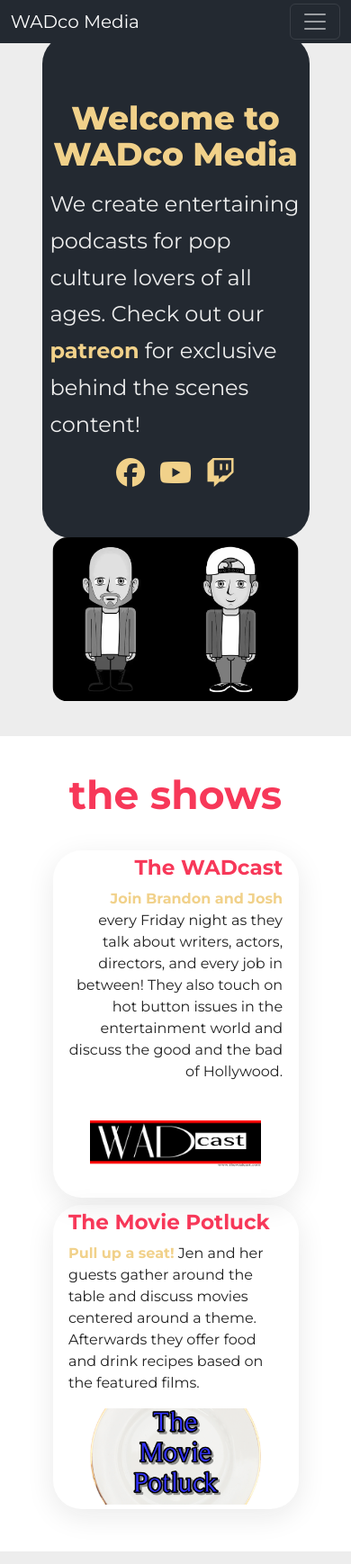
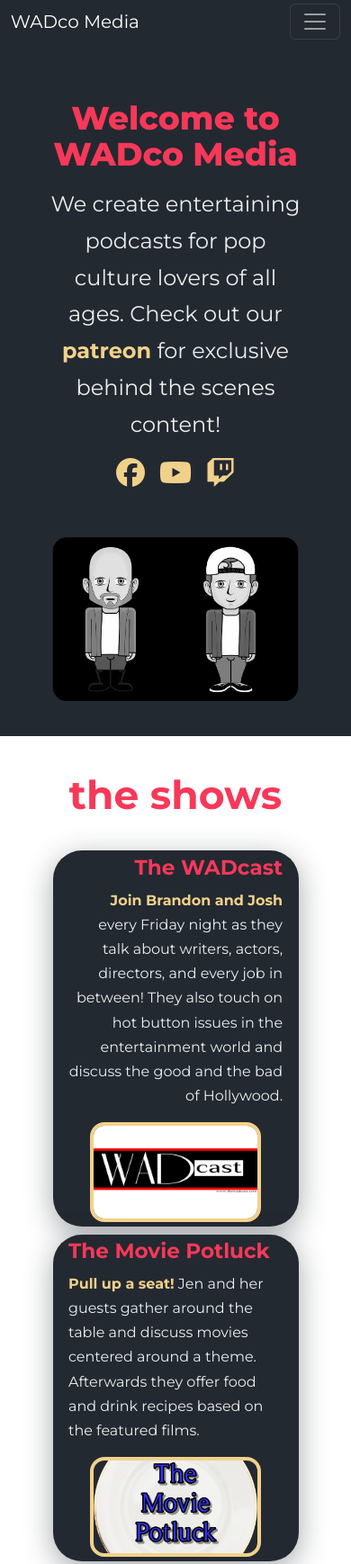
Before and after one commit to kevinjordan1994/wadco-website, a plain HTML site: page index.html in a window 390 px wide. Shown: the top 1738 px of the page at 90% size. Drawn offline with nearby package versions, Linux system fonts and the light colour scheme.

Commit message:
updated colors

```diff
--- a/style.css
+++ b/style.css
@@ -53,7 +53,7 @@ h3 {
   text-align: left;
   margin-bottom: 2rem;
   line-height: 1.1;
-  color: var(--secondary-color);
+  color: var(--primary-color);
 }
 
 #title p {
@@ -88,7 +88,8 @@ h3 {
 }
 
 #title .fa-brands:hover {
-  color: var(--primary-color);
+  color: var(--secondary-color);
+  text-shadow: 0 0 1rem #f1d08a75;
   font-size: 2rem;
   text-decoration: none;
   transition: all 0.3s ease;
@@ -113,6 +114,10 @@ h3 {
     justify-content: center;
   } */
 
+  #title {
+    background-color: var(--darkest);
+  }
+
   .title-headline {
     text-align: center;
     font-size: 2.25rem;
@@ -130,6 +135,10 @@ h3 {
     transform: translate(50%, -50%); */
   }
 
+  #title p {
+    text-align: center;
+  }
+
   .title-btns {
     align-items: center;
     justify-content: center;
@@ -143,6 +152,10 @@ h3 {
   padding-top: 7%;
 }
 
+#shows p {
+  line-height: 1.7;
+}
+
 .show-img {
   width: 80%;
 }
@@ -152,12 +165,20 @@ h3 {
   border-radius: 2rem;
   margin: 3% 0;
   transition: all 0.3s ease;
-  box-shadow: 0 0.5rem 2rem #1b171717;
+  box-shadow: 0 0.5rem 2rem #23293169;
+
+  background-color: var(--darkest);
+  color: var(--lightest-non-white);
 }
 
 /* .show-container:hover {
   box-shadow: 0 0.5rem 2rem #1b171717;
 } */
+
+#shows img {
+  border: 0.25rem solid var(--secondary-color);
+  border-radius: 1rem;
+}
 
 .show-link {
   display: block;
@@ -213,6 +234,10 @@ h3 {
 .merch-description {
   align-self: center;
   text-align: right;
+  background-color: var(--darkest);
+  padding: 1rem;
+  border-radius: 1rem;
+  color: var(--lightest-non-white);
 }
 
 .hoodie {
```
